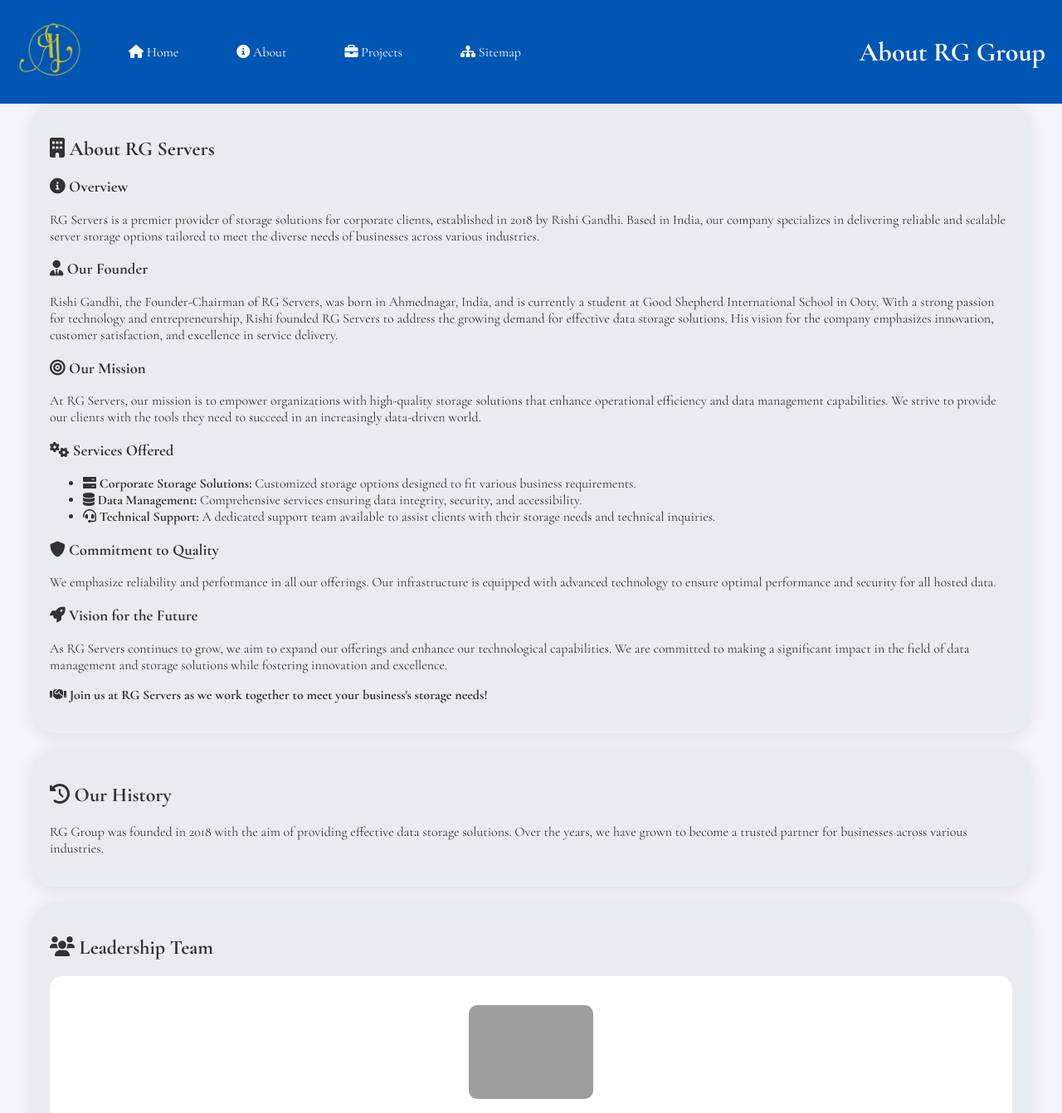
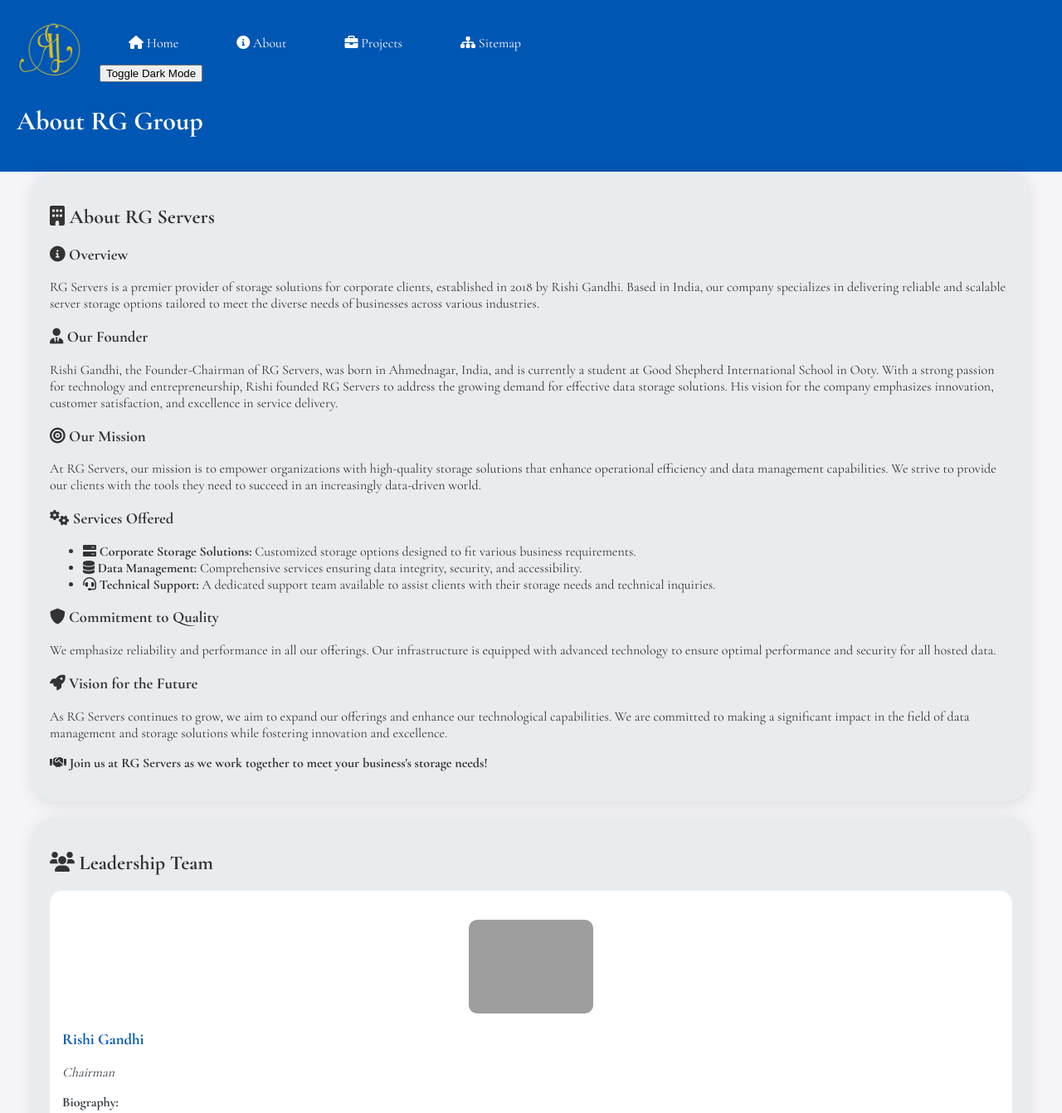
Before and after one commit to rgservers/RGSERVERS, a plain HTML site: page about.html in a window 1280 px wide. Shown: the top 1342 px of the page at 83% size. Drawn offline with nearby package versions, Linux system fonts and the light colour scheme; grey boxes are pictures that could not be loaded; a script that the page names is missing.

Commit message:
Update about.html

```diff
--- a/about.html
+++ b/about.html
@@ -17,15 +17,18 @@
             </div>
             <nav class="navbar">
                 <ul class="nav-links">
-                <li><a href="index.html"><i class="fas fa-home"></i> Home</a></li>
-                <li><a href="about.html"><i class="fas fa-info-circle"></i> About</a></li>
-                <li><a href="projects.html"><i class="fas fa-briefcase"></i> Projects</a></li>
-                <li><a href="sitemap.html"><i class="fas fa-sitemap"></i> Sitemap</a></li><!-- Sitemap link -->
+                    <li><a href="index.html"><i class='fas fa-home'></i> Home</a></li>
+                    <li><a href="about.html"><i class='fas fa-info-circle'></i> About</a></li>
+                    <li><a href="projects.html"><i class='fas fa-briefcase'></i> Projects</a></li>
+                    <li><a href="sitemap.html"><i class='fas fa-sitemap'></i> Sitemap</a></li>
                 </ul>
+                <button id='theme-toggle'>Toggle Dark Mode</button> <!-- Button for dark mode toggle -->
             </nav>
-        <h1 class="fade-in">About RG Group</h1>
+        </div>
+        <h1 class='fade-in'>About RG Group</h1> <!-- Main heading -->
     </header>
 
+    <!-- Main Content -->
     <main>
 
         <!-- Company Profile Section -->
@@ -59,15 +62,9 @@
 
         </section>
 
-        <!-- History Section -->
-        <section class="history fade-in">
-            <h2><i class="fas fa-history"></i> Our History</h2>
-            <p>RG Group was founded in 2018 with the aim of providing effective data storage solutions. Over the years, we have grown to become a trusted partner for businesses across various industries.</p>
-        </section>
-
         <!-- Leadership Team Section -->
         <section class="leadership fade-in">
-            <h2><i class="fas fa-users"></i> Leadership Team</h2>
+            <h2><i class='fas fa-users'></i> Leadership Team</h2>
 
             <!-- Leadership Card -->
             <div class="card">
@@ -88,6 +85,8 @@
         <p>&copy; 2024 RG Group. All rights reserved.</p>
     </footer>
 
+    <!-- JavaScript for Dark Mode Toggle -->
     <script src="script.js"></script>
+
 </body>
 </html>
```
Lines whose indentation alone changed are shown as unchanged.
